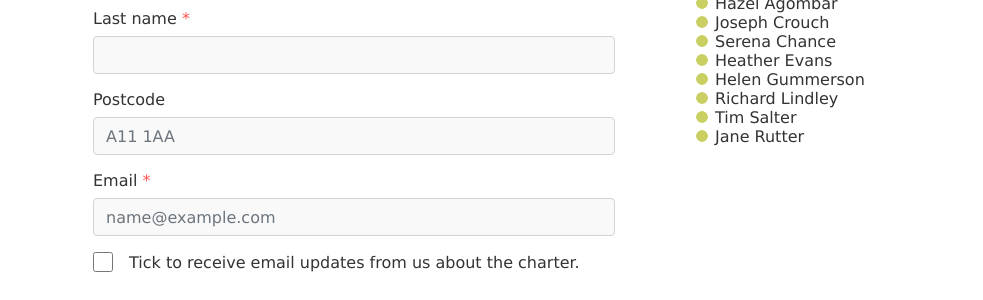
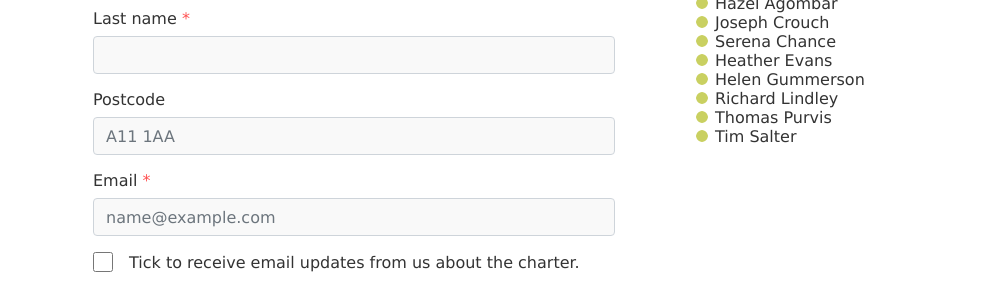
Before and after one commit to winchestercyclingcharter/winchestercyclingcharter.github.io, a Jekyll site: the page built from ind-page.md, in a window 1280 px wide. Shown: the part 658-958 px from the top of the page, without its empty margins (148-1131 px from the left). Built offline with Jekyll 4.4.1, drawn with Linux system fonts in a browser that asks for light colours; nearby versions of some CDN libraries.

Commit message:
Update people.yml

```diff
--- a/_data/people.yml
+++ b/_data/people.yml
@@ -94,3 +94,4 @@
 - { lastname: Baker, firstname: Laura, dt: 20210220-131705-110321 }
 - { lastname: Corrie, firstname: Rachael , dt: 20210220-173716-219848 }
 - { lastname: Stables, firstname: Jenny, dt: 20210220-170555-527409 }
+- { lastname: Purvis, firstname: Thomas, dt: 20210220-102717-662427 }
```
